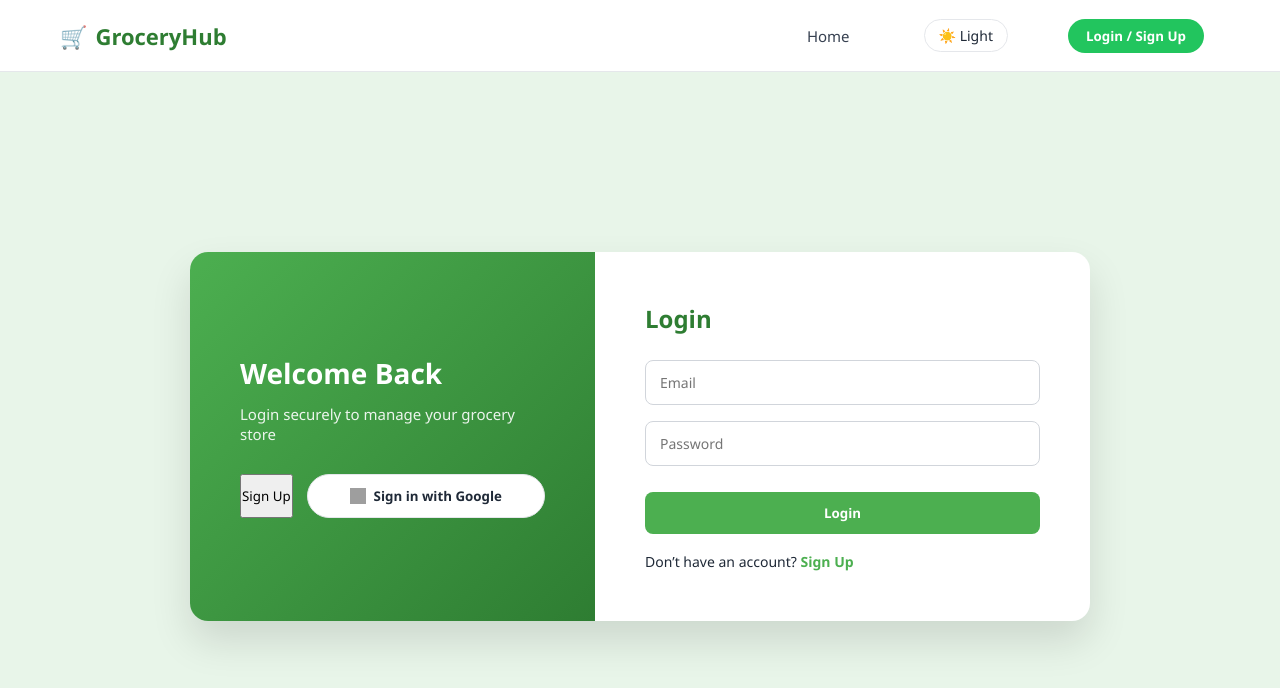
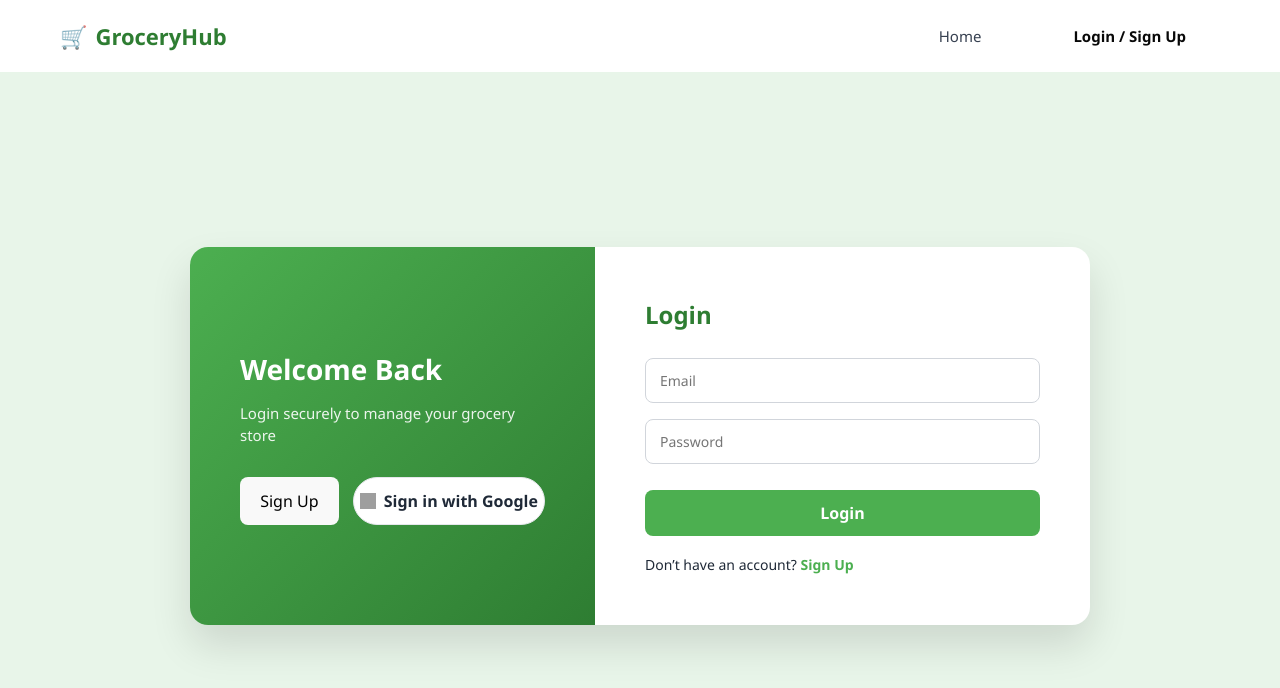
Before and after one commit to AnirudhMadas/GroceryHub, a React (Vite) app in the folder frontend/grocery-hub/: page /auth in a window 1280 px wide. Shown: the top 688 px of the page. Built offline with nearby package versions, Linux system fonts and the light colour scheme; grey boxes are pictures that could not be loaded.

Commit message:
no more dark mode

```diff
--- a/frontend/grocery-hub/src/App.jsx
+++ b/frontend/grocery-hub/src/App.jsx
@@ -1,7 +1,6 @@
 import { createBrowserRouter, RouterProvider, Outlet } from "react-router-dom";
 
 import Navbar from "./components/Navbar";
-import Footer from "./components/Footer";
 
 import Home from "./pages/Home";
 import Inventory from "./pages/Inventory";
@@ -9,10 +8,11 @@
 import Reports from "./pages/Reports";
 import Alerts from "./pages/Alerts";
 import Auth from "./pages/Auth";
-import OAuthSuccess from "./pages/OAuthSuccess"; // ✅ ADD THIS
+import OAuthSuccess from "./pages/OAuthSuccess";
 
 import ProtectedRoute from "./components/ProtectedRoute";
 import { productLoader } from "./loaders/productLoader";
+
 
 /* ---------- LAYOUT ---------- */
 const Layout = () => {
--- a/frontend/grocery-hub/src/components/Footer.jsx
+++ /dev/null
@@ -1,7 +0,0 @@
-export default function Footer(){
-    return(
-        <div className="Footer">
-            <p>@copyright 2025</p>
-        </div>
-    )
-}
--- a/frontend/grocery-hub/src/components/Navbar.jsx
+++ b/frontend/grocery-hub/src/components/Navbar.jsx
@@ -1,12 +1,10 @@
 import React from "react";
 import { NavLink, useNavigate } from "react-router-dom";
 import { useAuth } from "../context/AuthContext";
-import { useTheme } from "../context/ThemeContext";
 import "../styles/Navbar.css";
 
 const Navbar = () => {
   const { user, logout } = useAuth();
-  const { theme, toggleTheme } = useTheme();
   const navigate = useNavigate();
 
   const handleLogout = () => {
@@ -22,24 +20,27 @@
 
       <ul className="nav-links">
         <li>
-          <NavLink to="/" end>Home</NavLink>
+          <NavLink to="/" end>
+            Home
+          </NavLink>
         </li>
 
         {user && (
           <>
-            <li><NavLink to="/inventory">Inventory</NavLink></li>
-            <li><NavLink to="/billing">Billing</NavLink></li>
-            <li><NavLink to="/reports">Reports</NavLink></li>
-            <li><NavLink to="/alerts">Alerts</NavLink></li>
+            <li>
+              <NavLink to="/inventory">Inventory</NavLink>
+            </li>
+            <li>
+              <NavLink to="/billing">Billing</NavLink>
+            </li>
+            <li>
+              <NavLink to="/reports">Reports</NavLink>
+            </li>
+            <li>
+              <NavLink to="/alerts">Alerts</NavLink>
+            </li>
           </>
         )}
-
-        {/* 🌙 THEME TOGGLE */}
-        <li>
-          <button className="theme-btn" onClick={toggleTheme}>
-            {theme === "dark" ? "🌙 Dark" : "☀️ Light"}
-          </button>
-        </li>
 
         {user ? (
           <li>
@@ -49,10 +50,7 @@
           </li>
         ) : (
           <li>
-            <button
-              className="login-btn"
-              onClick={() => navigate("/auth")}
-            >
+            <button className="login-btn" onClick={() => navigate("/auth")}>
               Login / Sign Up
             </button>
           </li>
--- a/frontend/grocery-hub/src/components/Products.jsx
+++ /dev/null
@@ -1,19 +0,0 @@
-const Products = ({ products }) => {
-  if (!products || products.length === 0) {
-    return <p>No products available</p>;
-  }
-
-  return (
-    <div className="products-list">
-      {products.map((product) => (
-        <div key={product._id} className="product-card">
-          <h4>{product.productName}</h4>
-          <p>Price: ₹{product.price}</p>
-          <p>Qty: {product.quantity}</p>
-        </div>
-      ))}
-    </div>
-  );
-};
-
-export default Products;
--- a/frontend/grocery-hub/src/context/ThemeContext.jsx
+++ /dev/null
@@ -1,26 +0,0 @@
-import { createContext, useContext, useEffect, useState } from "react";
-
-const ThemeContext = createContext();
-
-export const ThemeProvider = ({ children }) => {
-  const [theme, setTheme] = useState(
-    localStorage.getItem("theme") || "light"
-  );
-
-  useEffect(() => {
-    document.body.setAttribute("data-theme", theme);
-    localStorage.setItem("theme", theme);
-  }, [theme]);
-
-  const toggleTheme = () => {
-    setTheme(prev => (prev === "light" ? "dark" : "light"));
-  };
-
-  return (
-    <ThemeContext.Provider value={{ theme, toggleTheme }}>
-      {children}
-    </ThemeContext.Provider>
-  );
-};
-
-export const useTheme = () => useContext(ThemeContext);
--- a/frontend/grocery-hub/src/index.css
+++ b/frontend/grocery-hub/src/index.css
@@ -1,40 +1,68 @@
-/* ========== THEME VARIABLES ========== */
 :root {
-  --bg: #f8fafc;
-  --card: #ffffff;
-  --text: #1f2937;
-  --muted: #6b7280;
-  --border: #e5e7eb;
-  --primary: #22c55e;
+  font-family: system-ui, Avenir, Helvetica, Arial, sans-serif;
+  line-height: 1.5;
+  font-weight: 400;
+
+  color-scheme: light dark;
+  color: rgba(255, 255, 255, 0.87);
+  background-color: #242424;
+
+  font-synthesis: none;
+  text-rendering: optimizeLegibility;
+  -webkit-font-smoothing: antialiased;
+  -moz-osx-font-smoothing: grayscale;
 }
 
-[data-theme="dark"] {
-  --bg: #0f172a;
-  --card: #111827;
-  --text: #e5e7eb;
-  --muted: #9ca3af;
-  --border: #1f2937;
-  --primary: #22c55e;
+a {
+  font-weight: 500;
+  color: #646cff;
+  text-decoration: inherit;
 }
-
-/* ========== GLOBAL RESET ========== */
-* {
-  margin: 0;
-  padding: 0;
-  box-sizing: border-box;
+a:hover {
+  color: #535bf2;
 }
 
 body {
-  background: var(--bg);
-  color: var(--text);
-  font-family: Inter, system-ui, sans-serif;
+  margin: 0;
+  display: flex;
+  place-items: center;
+  min-width: 320px;
+  min-height: 100vh;
 }
 
-a {
-  color: inherit;
-  text-decoration: none;
+h1 {
+  font-size: 3.2em;
+  line-height: 1.1;
 }
 
 button {
+  border-radius: 8px;
+  border: 1px solid transparent;
+  padding: 0.6em 1.2em;
+  font-size: 1em;
+  font-weight: 500;
   font-family: inherit;
+  background-color: #1a1a1a;
+  cursor: pointer;
+  transition: border-color 0.25s;
 }
+button:hover {
+  border-color: #646cff;
+}
+button:focus,
+button:focus-visible {
+  outline: 4px auto -webkit-focus-ring-color;
+}
+
+@media (prefers-color-scheme: light) {
+  :root {
+    color: #213547;
+    background-color: #ffffff;
+  }
+  a:hover {
+    color: #747bff;
+  }
+  button {
+    background-color: #f9f9f9;
+  }
+}
--- a/frontend/grocery-hub/src/loaders/productLoader.jsx
+++ b/frontend/grocery-hub/src/loaders/productLoader.jsx
@@ -1,21 +1,9 @@
 export const productLoader = async () => {
   try {
-    const token = localStorage.getItem("token");
-
-    const res = await fetch("http://localhost:5000/api/inventory", {
-      headers: {
-        Authorization: `Bearer ${token}`, // 🔥 REQUIRED
-      },
-    });
-
-    if (res.status === 401) {
-      throw new Error("Unauthorized");
-    }
-
+    const res = await fetch("http://localhost:5000/api/inventory");
     if (!res.ok) {
       throw new Error("Server error");
     }
-
     return await res.json();
   } catch (err) {
     console.error("Fetch failed:", err);
--- a/frontend/grocery-hub/src/main.jsx
+++ b/frontend/grocery-hub/src/main.jsx
@@ -3,14 +3,11 @@
 import App from "./App";
 import "./index.css";
 import { AuthProvider } from "./context/AuthContext";
-import { ThemeProvider } from "./context/ThemeContext";
 
 ReactDOM.createRoot(document.getElementById("root")).render(
   <React.StrictMode>
     <AuthProvider>
-      <ThemeProvider>
         <App />
-      </ThemeProvider>
     </AuthProvider>
   </React.StrictMode>
 );
--- a/frontend/grocery-hub/src/pages/Billing.jsx
+++ b/frontend/grocery-hub/src/pages/Billing.jsx
@@ -1,7 +1,5 @@
 import { useEffect, useState } from "react";
 import "../styles/Billing.css";
-import jsPDF from "jspdf";
-import autoTable from "jspdf-autotable";
 import authAxios from "../utils/authAxios";
 
 const GST_RATE = 0.05;
--- a/frontend/grocery-hub/src/pages/Home.jsx
+++ b/frontend/grocery-hub/src/pages/Home.jsx
@@ -1,7 +1,6 @@
 import React from "react";
 import { useLoaderData } from "react-router-dom";
 import "../styles/Home.css";
-import Products from "../components/Products";
 
 const Home = () => {
   // ✅ Get data returned by loader
--- a/frontend/grocery-hub/src/styles/Navbar.css
+++ b/frontend/grocery-hub/src/styles/Navbar.css
@@ -40,7 +40,7 @@
 
 .nav-links li a.active {
   background: var(--primary);
-  color: #ffffff;
+  color: #0b0b0b;
 }
 
 /* THEME TOGGLE */
@@ -57,7 +57,7 @@
 /* LOGIN BUTTON */
 .login-btn {
   background: var(--primary);
-  color: white;
+  color: rgb(8, 8, 8);
   border: none;
   padding: 8px 18px;
   border-radius: 999px;
@@ -97,12 +97,3 @@
   background: var(--primary);
   color: white;
 }
-
-.theme-btn {
-  background: transparent;
-  border: 1px solid var(--border);
-  padding: 6px 14px;
-  border-radius: 999px;
-  color: var(--text);
-  cursor: pointer;
-}
```
Also changed, not shown: 1 other file (tests, documents, lock files or other folders).
